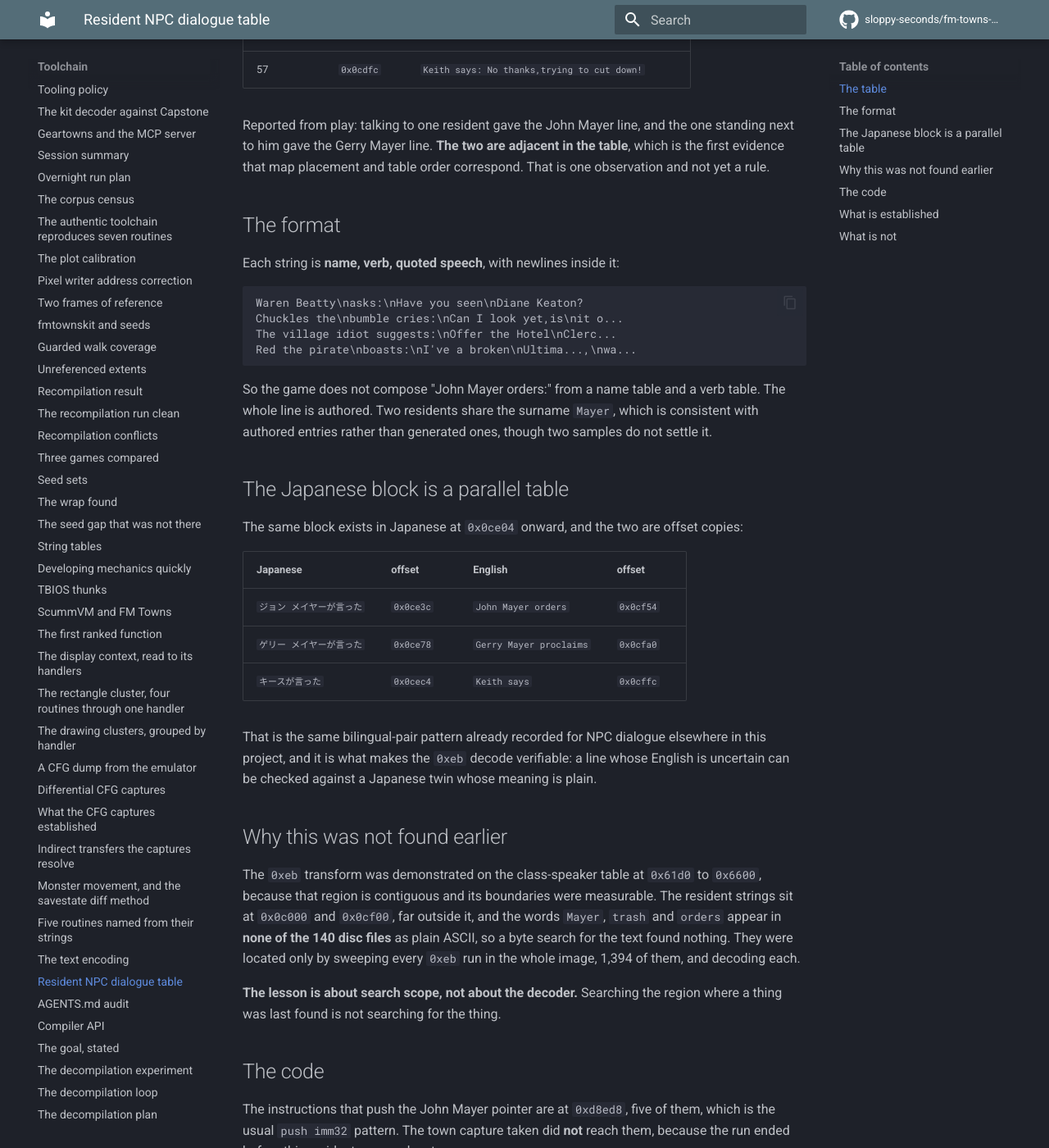
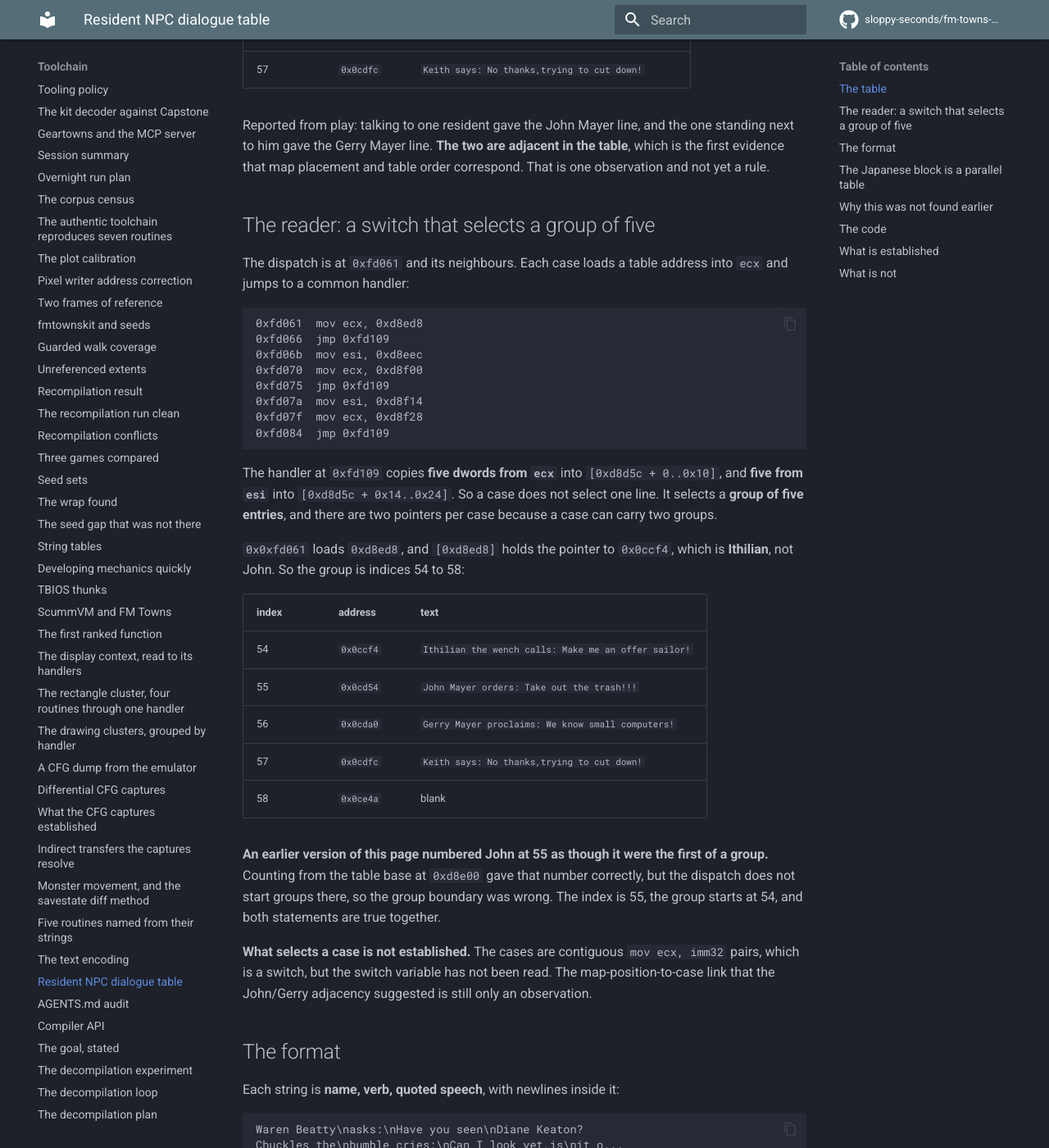
Before and after one commit to sloppy-seconds/fm-towns-ultima, an MkDocs documentation site: the page built from docs/resident-dialogue.md, in a window 1280 px wide and 1400 px high, scrolled down 646 px. Shown: the whole window at 82% size. Built offline with MkDocs 1.6.1 and Material for MkDocs 9.7.7, drawn with Linux system fonts in a browser that asks for light colours; comment, search, counter and statistics services are not loaded.

Commit message:
The resident dialogue reader: a switch selecting groups of five
Found by needing to explain why the capture showed the horse merchant and not John
or Gerry. The strings pushed as immediates during the talk were the transport shop
ones, and no resident string was pushed directly, so the reply had to come through
the table indirectly.

It does. The dispatch is at 0xfd061 and neighbours: contiguous mov ecx, imm32
pairs, each loading a table address and jumping to a common handler at 0xfd109.

  0xfd061  mov ecx, 0xd8ed8
  0xfd06b  mov esi, 0xd8eec / mov ecx, 0xd8f00
  0xfd07a  mov esi, 0xd8f14 / mov ecx, 0xd8f28

The handler copies five dwords from ecx into [0xd8d5c+0..0x10] and five from esi
into [0xd8d5c+0x14..0x24]. So a case selects a GROUP of five entries, not one
line, and there are two pointers per case because a case can carry two groups.

A correction fell out of reading it: 0xfd061 loads 0xd8ed8, and [0xd8ed8] holds
0x0ccf4, which is Ithilian, not John. So the group is indices 54 to 58: Ithilian,
John, Gerry, Keith, blank. The previous page had John at 55 as though it began a
group. The index is 55 and the group starts at 54, and both are true.

Not established: what the switch variable is. The cases are a switch but the
variable has not been read, so the map-position-to-case link that John and Gerry
standing next to each other suggested is still only an observation.

Also recorded from the same capture: the horse transaction. Gold 199 to 63, so 136
for the horse, and the strings "Transport shop!", "Welcome,to the transport
shoppe... I sell you" and " Gold,deal? Ok?" were all pushed, which confirms the
shop path independently of the D key reading.

````diff
--- a/docs/resident-dialogue.md
+++ b/docs/resident-dialogue.md
@@ -20,6 +20,46 @@ Decoded with `tools/ebdecode.py`, entry 55 onward:
 Reported from play: talking to one resident gave the John Mayer line, and the one standing next to him
 gave the Gerry Mayer line. **The two are adjacent in the table**, which is the first evidence that map
 placement and table order correspond. That is one observation and not yet a rule.
+
+## The reader: a switch that selects a group of five
+
+The dispatch is at `0xfd061` and its neighbours. Each case loads a table address into `ecx` and jumps to
+a common handler:
+
+```
+0xfd061  mov ecx, 0xd8ed8
+0xfd066  jmp 0xfd109
+0xfd06b  mov esi, 0xd8eec
+0xfd070  mov ecx, 0xd8f00
+0xfd075  jmp 0xfd109
+0xfd07a  mov esi, 0xd8f14
+0xfd07f  mov ecx, 0xd8f28
+0xfd084  jmp 0xfd109
+```
+
+The handler at `0xfd109` copies **five dwords from `ecx`** into `[0xd8d5c + 0..0x10]`, and **five from
+`esi`** into `[0xd8d5c + 0x14..0x24]`. So a case does not select one line. It selects a **group of five
+entries**, and there are two pointers per case because a case can carry two groups.
+
+`0x0xfd061` loads `0xd8ed8`, and `[0xd8ed8]` holds the pointer to `0x0ccf4`, which is **Ithilian**, not
+John. So the group is indices 54 to 58:
+
+| index | address | text |
+|---|---|---|
+| 54 | `0x0ccf4` | `Ithilian the wench calls: Make me an offer sailor!` |
+| 55 | `0x0cd54` | `John Mayer orders: Take out the trash!!!` |
+| 56 | `0x0cda0` | `Gerry Mayer proclaims: We know small computers!` |
+| 57 | `0x0cdfc` | `Keith says: No thanks,trying to cut down!` |
+| 58 | `0x0ce4a` | blank |
+
+**An earlier version of this page numbered John at 55 as though it were the first of a group.** Counting
+from the table base at `0xd8e00` gave that number correctly, but the dispatch does not start groups
+there, so the group boundary was wrong. The index is 55, the group starts at 54, and both statements are
+true together.
+
+**What selects a case is not established.** The cases are contiguous `mov ecx, imm32` pairs, which is a
+switch, but the switch variable has not been read. The map-position-to-case link that the John/Gerry
+adjacency suggested is still only an observation.
 
 ## The format
 
````
